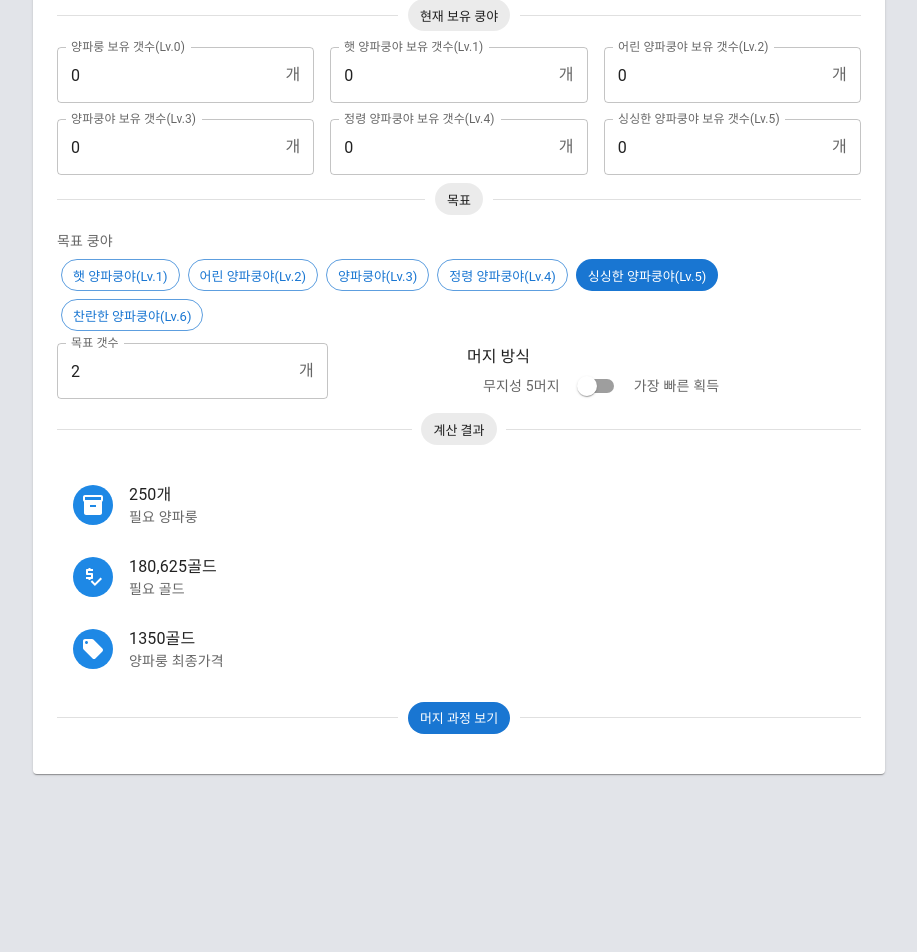
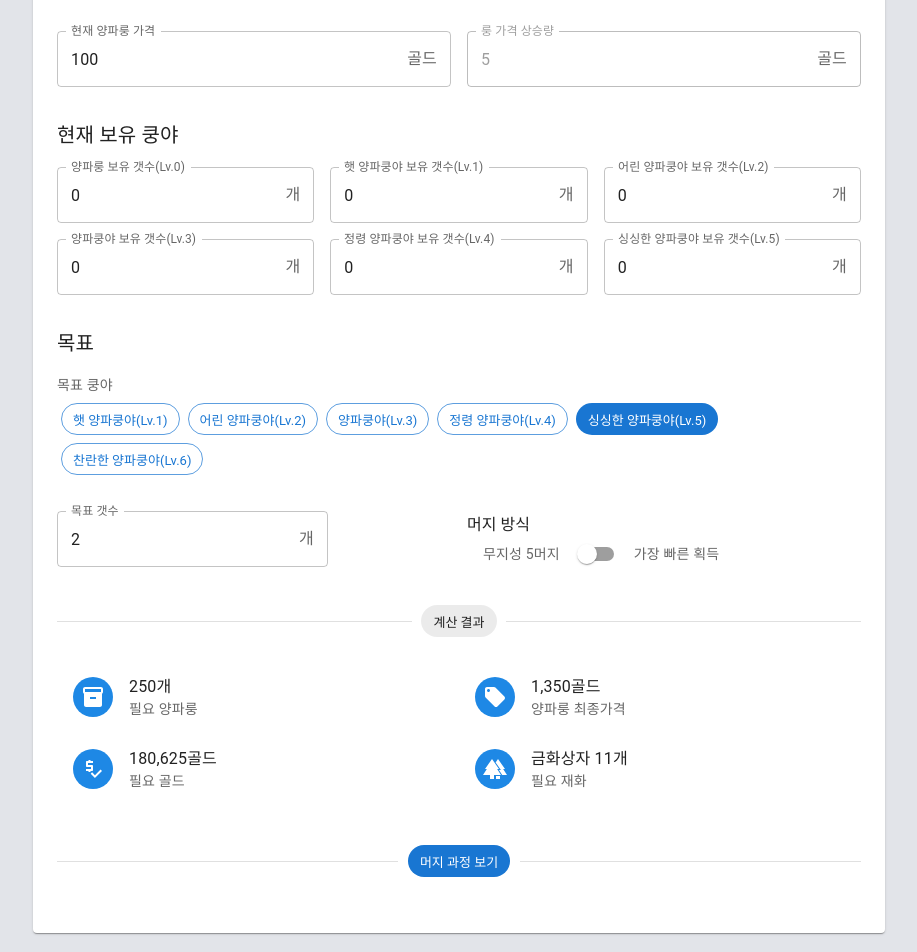
Before and after one commit to byongshintv/kungya-merge-calculator, a React (Create React App) app: page / in a window 1280 px wide. Shown: the part 507-1459 px from the top of the page, without its empty margins (181-1098 px from the left). Before the commit the page ends 1329 px from the top, so only its background shows below. Built offline with nearby package versions, Linux system fonts and the light colour scheme.

Commit message:
ui 세부조정 및 계산결과에 필요 재화 추가

```diff
--- a/src/component/ChipSelector.js
+++ b/src/component/ChipSelector.js
@@ -1,10 +1,10 @@
 import { Typography, Box, Chip, Stack} from "@mui/material";
 
-const ChipSelector = ({ items, selected = items[0], onSelected, label}) => {
+const ChipSelector = ({ items, selected = items[0], onSelected, label, ...props}) => {
     if (items.length === 0) return (<Stack></Stack>)
     return (
-      <Box sx={{marginBottom:1}}>
-        <Typography variant="body2" color="text.secondary" sx={{marginBottom:0.5}}>
+      <Box sx={{mb:4}} {...props}>
+        <Typography variant="body2" color="text.secondary" sx={{mb:0.5}}>
           {label}
         </Typography>
           {
--- /dev/null
+++ b/src/component/DividerTitle.js
@@ -0,0 +1,5 @@
+
+import { Divider, Chip } from "@mui/material";
+const DividerTitle = ({children,...props}) => (<Divider sx={{ mb: 2, mt : 2 }}><Chip label={children} {...props} /></Divider>)
+
+export default DividerTitle
--- a/src/component/Section.js
+++ b/src/component/Section.js
@@ -1,14 +1,14 @@
 import { useState } from 'react';
 
-import { Box } from "@mui/material";
-import { Divider, Chip } from "@mui/material";
-
-const Section = ({ children, label, ...props }) => (
-    <Box sx={{ mb: 1, mt: 1, ml:{sm:1,xs:0}, mr:{sm:1,xs:0}}}>
-      <Divider sx={{ marginBottom: 2 }}><Chip label={label} {...props} /></Divider>
+import { Box,Typography } from "@mui/material";
+import DividerTitle from './DividerTitle';
+const Section = ({ children, label, ...props }) => {
+  const Title = () => typeof label === "string" ? <Typography component="h2" variant='h6' sx={{mb:2}}>{label}</Typography>  : label
+   return <Box sx={{ mb: 4, mt: 4, ml:{sm:1,xs:0}, mr:{sm:1,xs:0}}}>
+      <Title />
       {children}
     </Box>
-  )
+  }
 
   const HidableSection = ({ children, label, labelonHide, labelonShow, ...props }) => {
     let [isShow, setIsShow] = useState(false);
@@ -18,7 +18,10 @@ const Section = ({ children, label, ...props }) => (
       label = labelonHide || label
     }
     let handleShowSteps = () => setIsShow(!isShow)
-    return <Section color={isShow ? "default" : "primary"} label={label} onClick={handleShowSteps} {...props}>
+    return <Section
+        label={<DividerTitle onClick={handleShowSteps} color={isShow ? "default" : "primary"} >{label}</DividerTitle>}
+
+       {...props}>
       {isShow && children}
     </Section>
   }
--- a/src/container/MergeCalculator.js
+++ b/src/container/MergeCalculator.js
@@ -6,19 +6,21 @@ import { Card, CardContent, CardMedia } from "@mui/material";
 import { TextField, InputAdornment, Switch, Button, IconButton } from "@mui/material";
 import { Avatar } from "@mui/material";
 import { List, ListItem, ListItemText, ListItemAvatar } from "@mui/material";
+import { Stepper, Step, StepLabel, StepContent } from '@mui/material';
+
 
 import InventoryIcon from '@mui/icons-material/Inventory';
 import LocalOfferIcon from '@mui/icons-material/LocalOffer';
 import PriceCheckIcon from '@mui/icons-material/PriceCheck';
 import GitHubIcon from '@mui/icons-material/GitHub';
-import Stepper from '@mui/material/Stepper';
-import Step from '@mui/material/Step';
-import StepLabel from '@mui/material/StepLabel';
-import StepContent from '@mui/material/StepContent';
+import ForestIcon from '@mui/icons-material/Forest';
+
 import bgPath from "./bg.jpg";
+
 
 import { blue } from '@mui/material/colors';
 import Section, { HidableSection } from '../component/Section';
+import DividerTitle from '../component/DividerTitle';
 const kungya = {
   prefixes: [
     (name) => `${name}룽`,
@@ -81,6 +83,7 @@ const CalculatorForm = ({ formState, onChange }) => {
       noValidate
       autoComplete="off"
     >
+      <DividerTitle>데이터 입력</DividerTitle>
       <Section label="쿵야 선택">
         <ChipSelector
           items={kungya.getAllKungyaNames()}
@@ -200,7 +203,10 @@ const CalculatorResult = ({ formState }) => {
 
 
   const ItemList = ({ children }) => (
-    <List sx={{ width: '100%', maxWidth: 360, bgcolor: 'background.paper' }}>
+    <List
+      sx={{
+        bgcolor: 'background.paper',
+        display:'grid', gridTemplateColumns:{sx:'1f',sm:'1fr 1fr'} }}>
       {children}
     </List>
   )
@@ -216,12 +222,38 @@ const CalculatorResult = ({ formState }) => {
   const { steps, buyCount } = mergeStratgy({ hands, goal, goalCount, canOverBuy: only5Merge })
   const lastCost = cost + interval * buyCount
   const price = (cost + (lastCost - interval)) / 2 * buyCount
+
+
+  const priceUnits = [
+    ['작은 동전', 1],
+    ['작은 은화', 4],
+    ['작은 금화', 16],
+    ['오르카 동전', 55],
+    ['오르카 은화', 185],
+    ['오르카 금화', 600],
+    ['오르카 기념주화', 1900],
+    ['금화 주머니', 6000],
+    ['금화상자', 18000],
+  ]
+  function priceToUnit(price){
+    for(let [unit,mass] of priceUnits.reverse()){
+      if(price < mass) continue
+      return {
+        unit,
+        amount:Math.ceil(price/mass)
+      }
+    }
+  }
+
+  let {unit, amount:unitAmount} = priceToUnit(price)
+
   return (<>
-    <Section label="계산 결과">
+    <Section label={<DividerTitle>계산 결과</DividerTitle>}>
       <ItemList>
-        <Item icon={<InventoryIcon />} label={`필요 ${name}룽`} value={`${buyCount}개`} />
+        <Item icon={<InventoryIcon />} label={`필요 ${name}룽`} value={`${buyCount.toLocaleString()}개`} />
+        <Item icon={<LocalOfferIcon />} label={`${name}룽 최종가격`} value={isNaN(price) ? "-" : `${lastCost.toLocaleString()}골드`} />
         <Item icon={<PriceCheckIcon />} label={`필요 골드`} value={isNaN(price) ? "-" : price.toLocaleString() + "골드"} />
-        <Item icon={<LocalOfferIcon />} label={`${name}룽 최종가격`} value={isNaN(price) ? "-" : `${lastCost}골드`} />
+        <Item icon={<ForestIcon />} label={`필요 재화`} value={`${unit} ${unitAmount}개`} />
       </ItemList>
     </Section>
 
```
Also changed, not shown: 1 other file (tests, documents, lock files or other folders).
